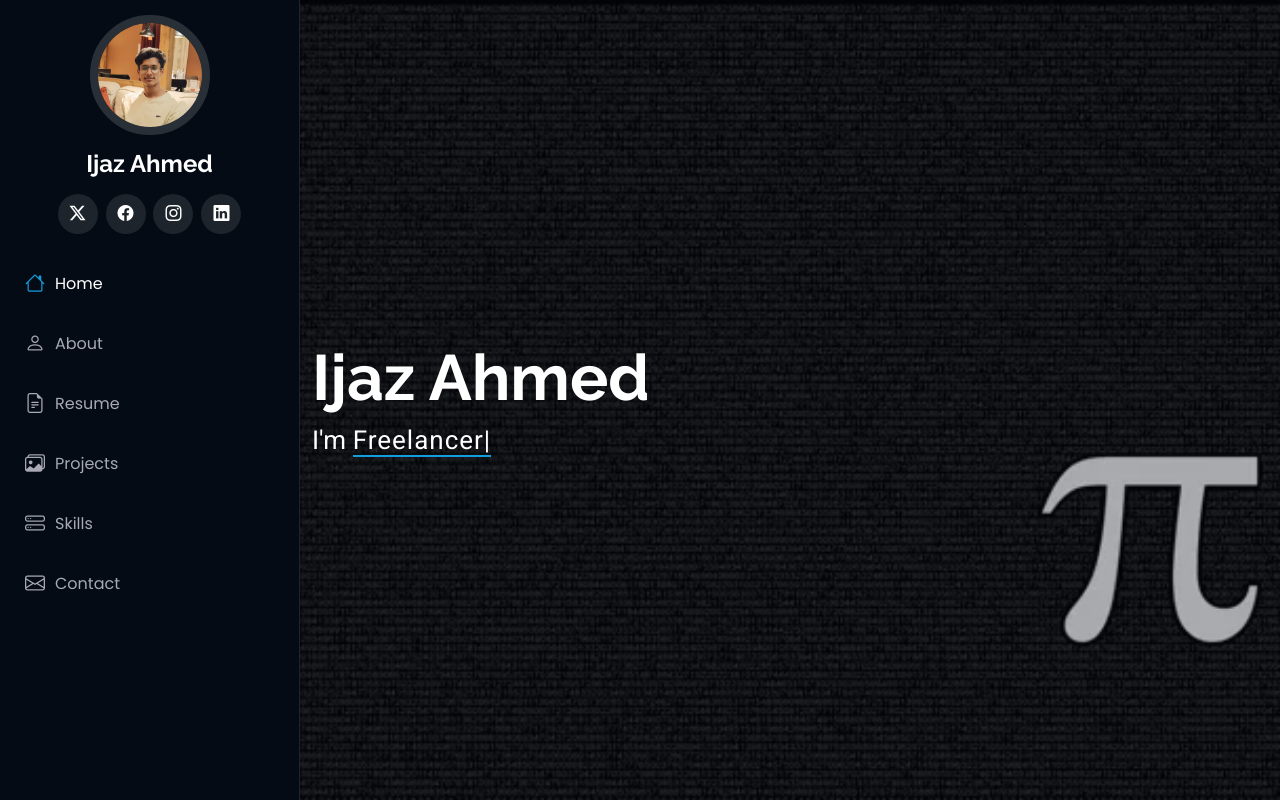
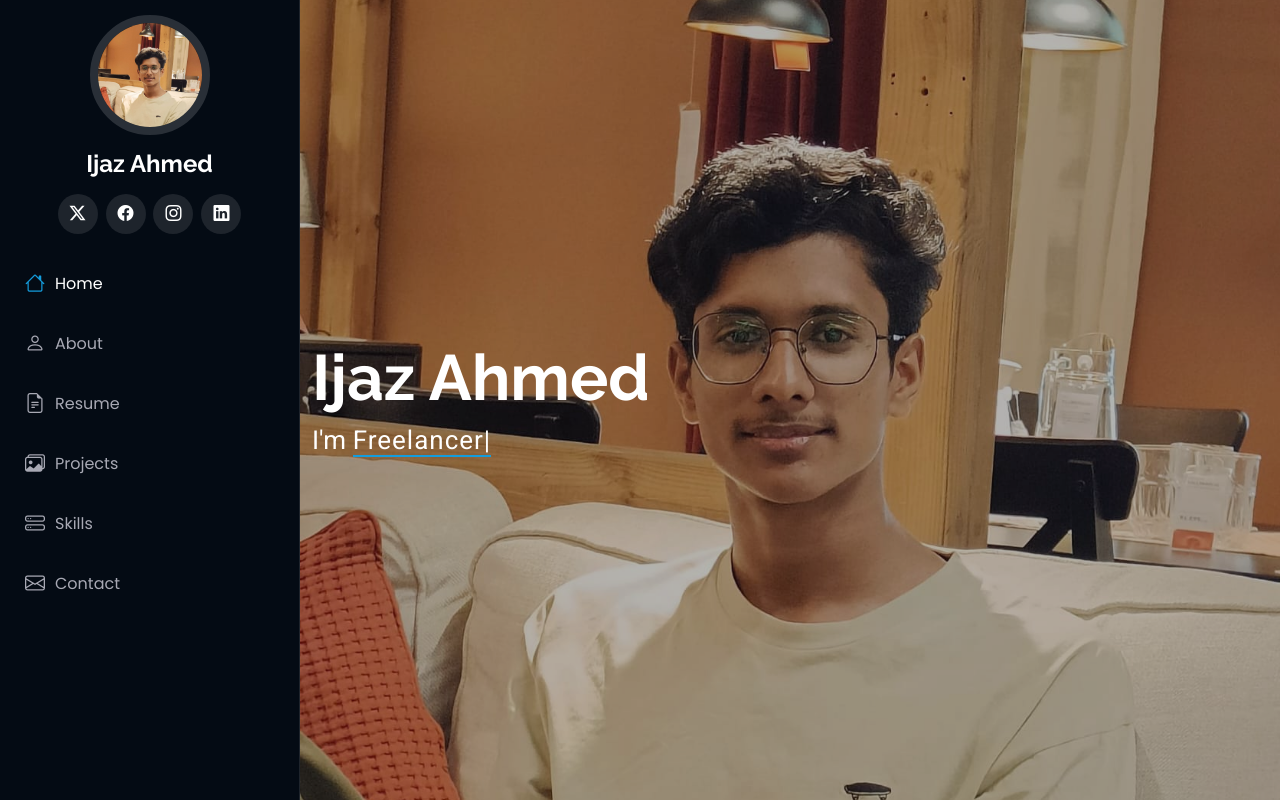
Before and after one commit to ijazahmed5432100/my-portfolio, a plain HTML site: page index.html in a window 1280 px wide. Shown: the top 802 px of the page. Drawn offline with Linux system fonts and the light colour scheme.

Commit message:
Update index.html

```diff
--- a/index.html
+++ b/index.html
@@ -71,7 +71,7 @@
     <!-- Hero Section -->
     <section id="hero" class="hero section dark-background">
 
-      <img src="cifry-chislo-pi-oboi.webp" alt="" data-aos="fade-in" class="">
+      <img src="WhatsApp Image 2024-12-03 at 15.09.45_0e142a62.jpg" alt="" data-aos="fade-in" class="">
 
       <div class="container" data-aos="fade-up" data-aos-delay="100">
         <h2>Ijaz Ahmed</h2>
```
